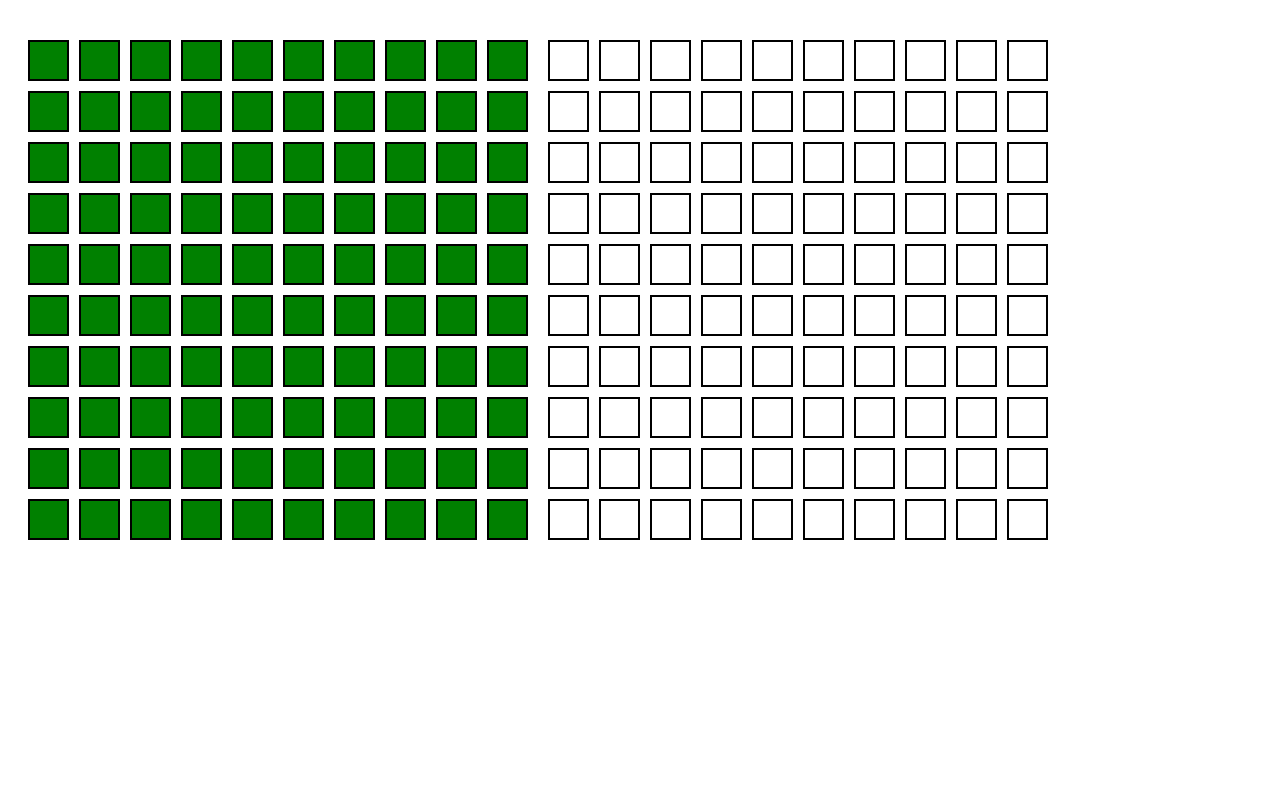
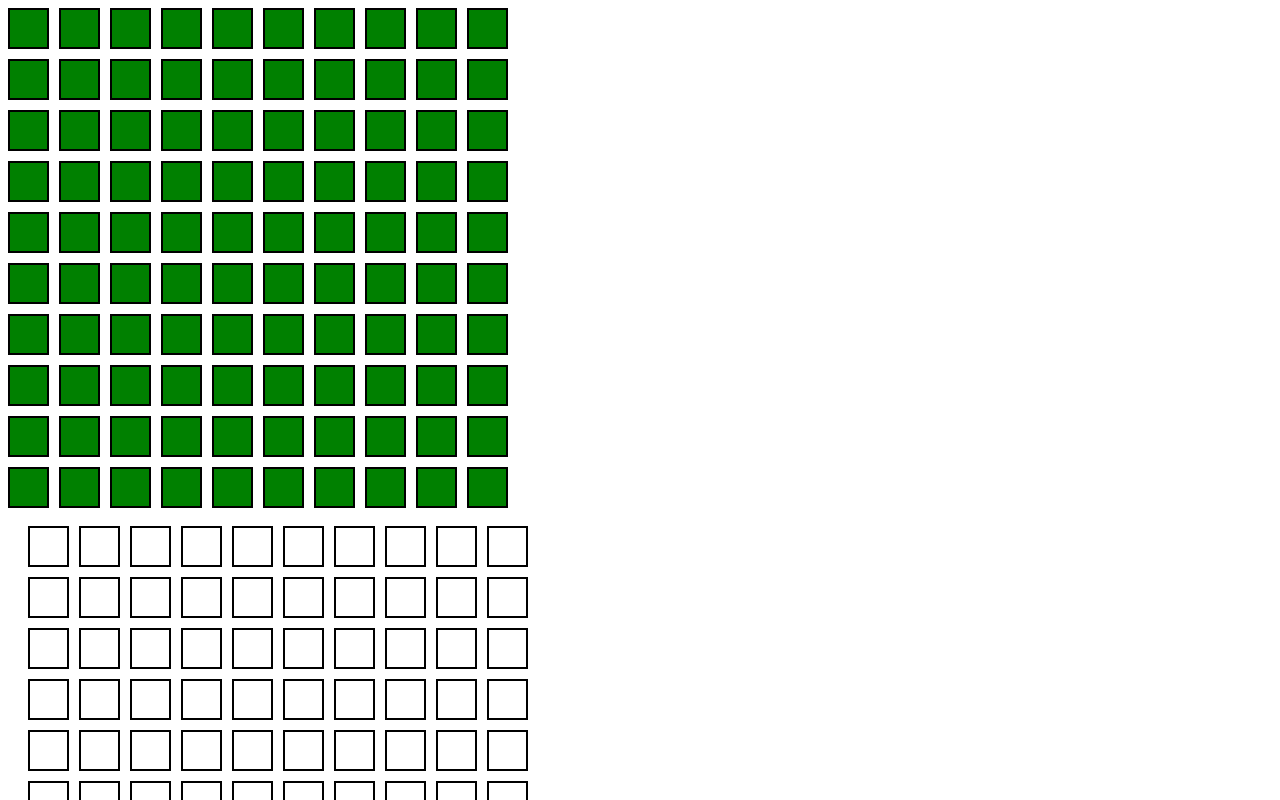
Before and after one commit to DaniSalermi/battleship, an Angular app: page / in a window 1280 px wide. Both pictures are taken after a click on the button "Iniciar Juego". Shown: the top 800 px of the page. Built offline with nearby package versions, Linux system fonts and the light colour scheme.

Commit message:
Changing the playboard view

```diff
--- a/src/app/components/board/board.component.html
+++ b/src/app/components/board/board.component.html
@@ -40,7 +40,10 @@
         >
           <ng-container *ngFor="let gameTile of rowGame; let j = index">
             <div
-              [ngStyle]="{ background: board[i][j] === 1 ? 'brown' : 'green' }"
+              [ngStyle]="{
+                background:
+                  game.player1.selectedBoard[i][j] === 1 ? 'brown' : 'green'
+              }"
             ></div>
           </ng-container>
         </ng-container>
@@ -62,10 +65,13 @@
         <ng-container
           *ngFor="let rowGame of game.player1.playBoard; let i = index"
         >
-          <ng-container
-            *ngFor="let rowGame of game.player1.playBoard; let j = index"
-          >
-            <div></div>
+          <ng-container *ngFor="let gameTile of rowGame; let j = index">
+            <div
+              [ngStyle]="{
+                background:
+                  game.player1.playBoard[i][j] === 1 ? 'yellow' : 'white'
+              }"
+            ></div>
           </ng-container>
         </ng-container>
       </ng-container>
--- a/src/app/components/board/board.component.scss
+++ b/src/app/components/board/board.component.scss
@@ -8,27 +8,7 @@
     background-color: green;
   }
 }
-.red {
-  background: red !important;
-}
-.green {
-  background: green !important;
-}
-.container {
-  display: flex;
-  margin: 20px;
-  margin-right: 30px;
-}
-.board {
-  display: grid;
-  width: 500px;
-  height: 500px;
-  gap: 10px;
-  div {
-    border: 2px solid black;
-    background-color: green;
-  }
-}
+
 .playboard {
   margin-left: 20px;
   display: grid;
```
